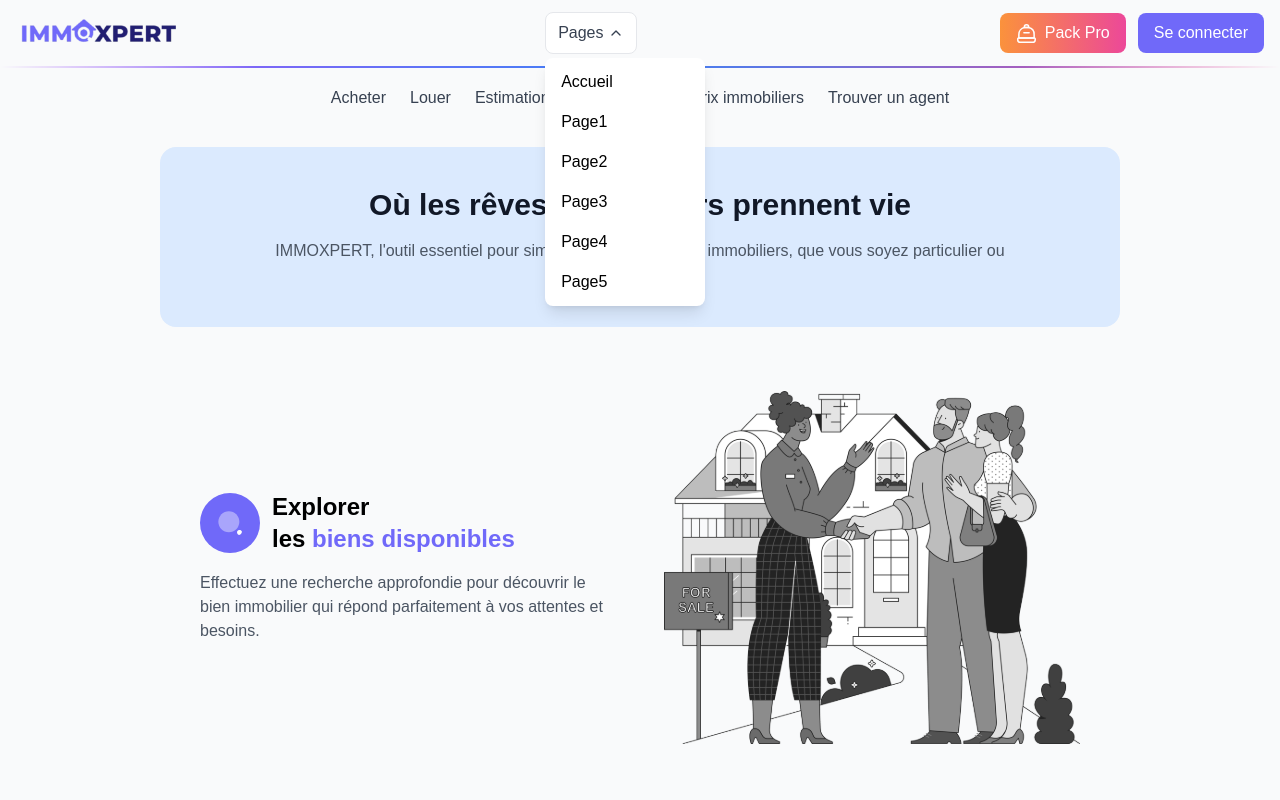
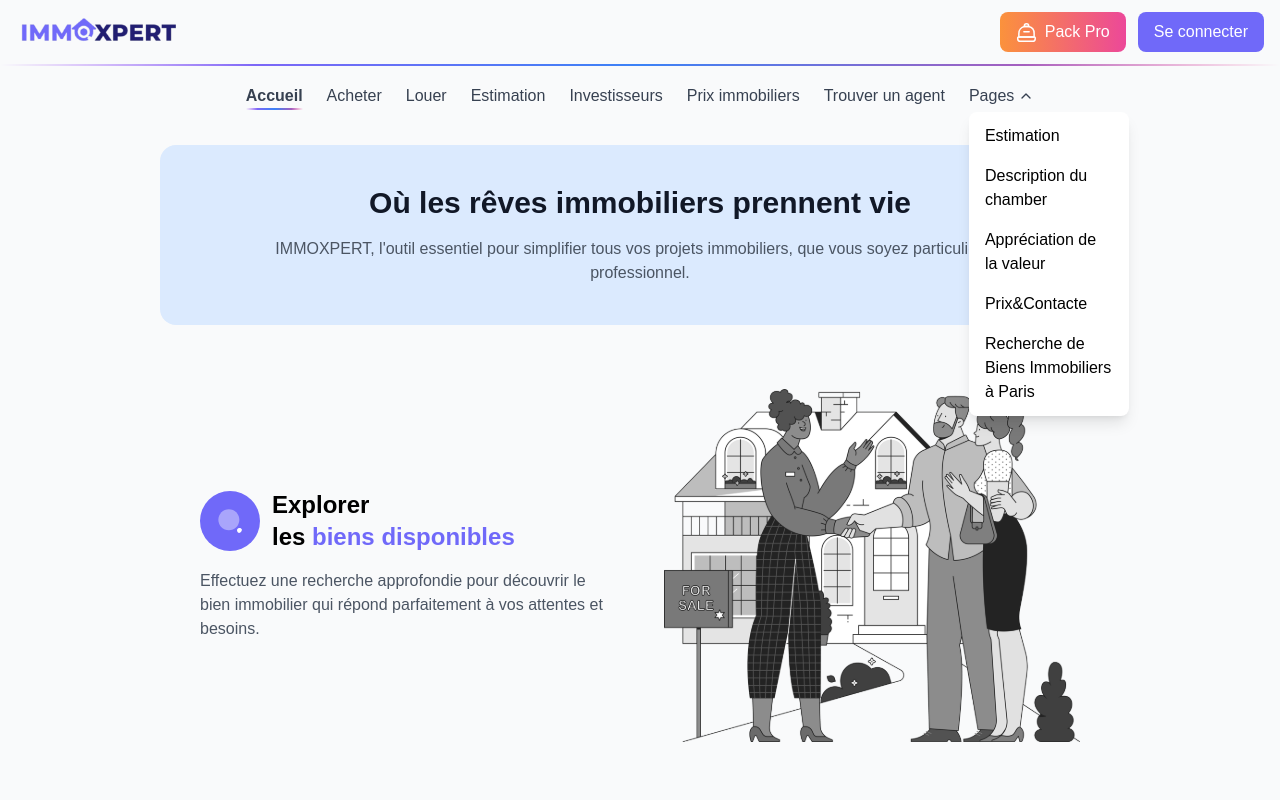
Before and after one commit to saber5180/my-new-app, a React (Create React App) app: page / in a window 1280 px wide. Both pictures are taken after a click on the button "Pages". Shown: the top 800 px of the page. Built offline with nearby package versions, Linux system fonts and the light colour scheme.

Commit message:
quelxue fx

```diff
--- a/src/components/Header.js
+++ b/src/components/Header.js
@@ -3,14 +3,17 @@ import { Link, useLocation } from 'react-router-dom';
 import logo from '../assets/logo.png';
 import { FiMenu, FiX, FiChevronDown } from "react-icons/fi"; // Added chevron for dropdown
 import { useNavigate } from 'react-router-dom';
+
 const Header = () => {
   const location = useLocation();
   const [isMobileMenuOpen, setIsMobileMenuOpen] = useState(false);
   const [isListboxOpen, setIsListboxOpen] = useState(false);
   const [selectedPage, setSelectedPage] = useState(null);
   const listboxRef = useRef(null);
+  const navigate = useNavigate();
 
   const navItems = [
+    { name: "Accueil", path: "/" },
     { name: "Acheter", path: "#" },
     { name: "Louer", path: "/louer" },
     { name: "Estimation", path: "/estimation" },
@@ -21,12 +24,11 @@ const Header = () => {
 
   // 5 page options for the listbox
   const pageOptions = [
-    { name: "Accueil", path: "/" },
-    { name: "Page1", path: "/Main9" },
-    { name: "Page2", path: "/Main8" },
-    { name: "Page3", path: "/Main7" },
-    { name: "Page4", path: "/Main5" },
-    { name: "Page5", path: "/Main1" }
+    { name: "Estimation", path: "/Main9" },
+    { name: "Description du chamber", path: "/Main8" },
+    { name: "Appréciation de la valeur", path: "/Main7" },
+    { name: "Prix&Contacte", path: "/Main5" },
+    { name: "Recherche de Biens Immobiliers à Paris", path: "/Main1" }
   ];
 
   const toggleMobileMenu = () => {
@@ -37,14 +39,19 @@ const Header = () => {
     setIsListboxOpen(!isListboxOpen);
   };
 
-
-const navigate = useNavigate();
-
   const selectPage = (page) => {
     setSelectedPage(page);
     setIsListboxOpen(false);
     navigate(page.path); // Navigate to the selected page
   };
+
+  // Check if current path matches any of the page options
+  useEffect(() => {
+    const currentPageOption = pageOptions.find(page => page.path === location.pathname);
+    if (currentPageOption) {
+      setSelectedPage(currentPageOption);
+    }
+  }, [location.pathname]);
 
   // Close listbox when clicking outside
   useEffect(() => {
@@ -60,6 +67,9 @@ const selectPage = (page) => {
     };
   }, []);
 
+  // Check if the current page is in page options
+  const isPageActive = pageOptions.some(page => page.path === location.pathname);
+
   return (
     <header className="border-b border-transparent relative" style={{background:"#F9FAFB"}}>
       {/* Top Header Section */}
@@ -67,41 +77,6 @@ const selectPage = (page) => {
         {/* Logo */}
         <div className="flex items-center">
           <img src={logo} alt="ImmoXpert" className="h-10" />
-        </div>
-
-        {/* Page Listbox - added between logo and buttons */}
-        <div className="hidden md:block relative" ref={listboxRef}>
-          <button
-            onClick={toggleListbox}
-            className="flex items-center space-x-1 px-3 py-2 rounded-lg border border-gray-200 bg-white text-gray-700 hover:bg-gray-50 transition"
-            aria-haspopup="listbox"
-            aria-expanded={isListboxOpen}
-          >
-            <span>{selectedPage ? selectedPage.name : 'Pages'}</span>
-            <FiChevronDown className={`transition-transform ${isListboxOpen ? 'rotate-180' : ''}`} />
-          </button>
-
-          {isListboxOpen && (
-            <ul
-              className="absolute mt-1 w-40 bg-white shadow-lg rounded-lg py-1 z-50"
-              role="listbox"
-              aria-label="page"
-            >
-              {pageOptions.map((page) => (
-                <li
-                  key={page.name}
-                  role="option"
-                  aria-selected={selectedPage?.name === page.name}
-                  onClick={() => selectPage(page)}
-                  className={`px-4 py-2 cursor-pointer hover:bg-gray-100 transition ${
-                    selectedPage?.name === page.name ? 'bg-gray-50 font-medium' : ''
-                  }`}
-                >
-                  {page.name}
-                </li>
-              ))}
-            </ul>
-          )}
         </div>
 
         {/* Desktop Buttons */}
@@ -157,27 +132,31 @@ const selectPage = (page) => {
             )}
           </div>
         ))}
-      </nav>
 
-      {/* Mobile Navigation Menu */}
-      {isMobileMenuOpen && (
-        <div className="md:hidden absolute top-full left-0 w-full bg-white shadow-lg z-50">
-          <nav className="flex flex-col space-y-4 p-4">
-            {/* Page Listbox for Mobile */}
-            <div className="relative">
+        {/* Pages navigation item with dropdown */}
+        <div className="relative" ref={listboxRef}>
           <button
             onClick={toggleListbox}
-                className="flex items-center justify-between w-full px-3 py-2 rounded-lg border border-gray-200 bg-white text-gray-700"
+            className={`text-gray-700 hover:text-primary transition flex items-center space-x-1 ${
+              isPageActive ? "font-bold text-black" : ""
+            }`}
             aria-haspopup="listbox"
             aria-expanded={isListboxOpen}
           >
             <span>{selectedPage ? selectedPage.name : 'Pages'}</span>
-                <FiChevronDown className={`transition-transform ${isListboxOpen ? 'rotate-180' : ''}`} />
+            <FiChevronDown className={`transition-transform ${isListboxOpen ? 'rotate-180' : ''}`} size={16} />
           </button>
+
+          {isPageActive && (
+            <div
+              className="absolute left-0 right-0 bottom-[-2px] h-[2px] bg-gradient-to-r from-purple-500 via-blue-500 to-pink-500"
+              style={{ maskImage: "linear-gradient(to right, transparent, white 20%, white 80%, transparent)" }}
+            />
+          )}
 
           {isListboxOpen && (
             <ul
-                  className="mt-1 w-full bg-white shadow-lg rounded-lg py-1 z-50"
+              className="absolute mt-1 w-40 bg-white shadow-lg rounded-lg py-1 z-50"
               role="listbox"
               aria-label="page"
             >
@@ -197,7 +176,13 @@ const selectPage = (page) => {
             </ul>
           )}
         </div>
+      </nav>
 
+      {/* Mobile Navigation Menu */}
+      {isMobileMenuOpen && (
+        <div className="md:hidden absolute top-full left-0 w-full bg-white shadow-lg z-50">
+          <nav className="flex flex-col space-y-4 p-4">
+            {/* Navigation Items */}
             {navItems.map((item, index) => (
               <Link
                 key={index}
@@ -210,6 +195,46 @@ const selectPage = (page) => {
                 {item.name}
               </Link>
             ))}
+
+            {/* Page Listbox for Mobile - Updated to match nav style */}
+            <div className="relative">
+              <button
+                onClick={toggleListbox}
+                className={`flex items-center justify-between w-full text-gray-700 hover:text-primary transition ${
+                  isPageActive ? "font-bold text-black" : ""
+                }`}
+                aria-haspopup="listbox"
+                aria-expanded={isListboxOpen}
+              >
+                <span>{selectedPage ? selectedPage.name : 'Pages'}</span>
+                <FiChevronDown className={`transition-transform ${isListboxOpen ? 'rotate-180' : ''}`} size={16} />
+              </button>
+
+              {isListboxOpen && (
+                <ul
+                  className="mt-2 ml-4 w-full bg-white py-1 z-50 space-y-2"
+                  role="listbox"
+                  aria-label="page"
+                >
+                  {pageOptions.map((page) => (
+                    <li
+                      key={page.name}
+                      role="option"
+                      aria-selected={selectedPage?.name === page.name}
+                      onClick={() => {
+                        selectPage(page);
+                        toggleMobileMenu();
+                      }}
+                      className={`cursor-pointer transition ${
+                        selectedPage?.name === page.name ? 'font-medium' : ''
+                      }`}
+                    >
+                      {page.name}
+                    </li>
+                  ))}
+                </ul>
+              )}
+            </div>
 
             {/* Mobile Buttons */}
             <div className="flex flex-col space-y-3 mt-4">
```
Lines whose indentation alone changed are shown as unchanged.
